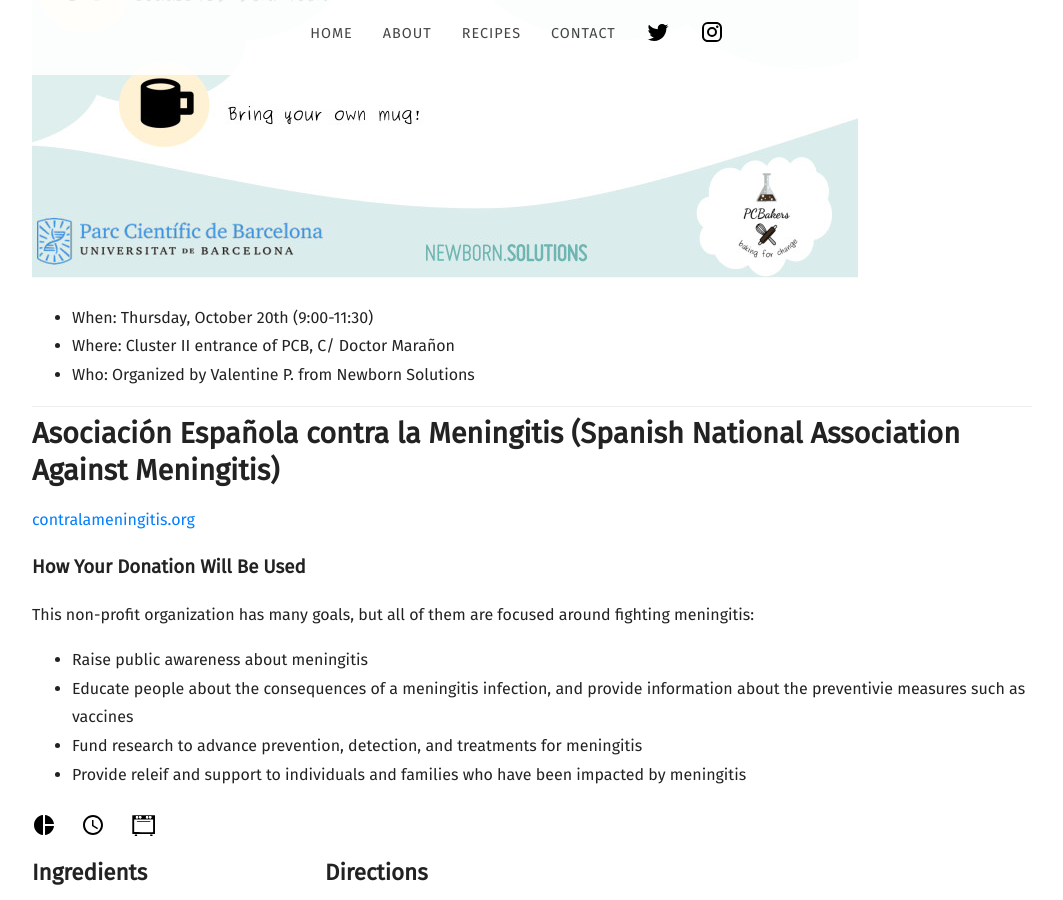
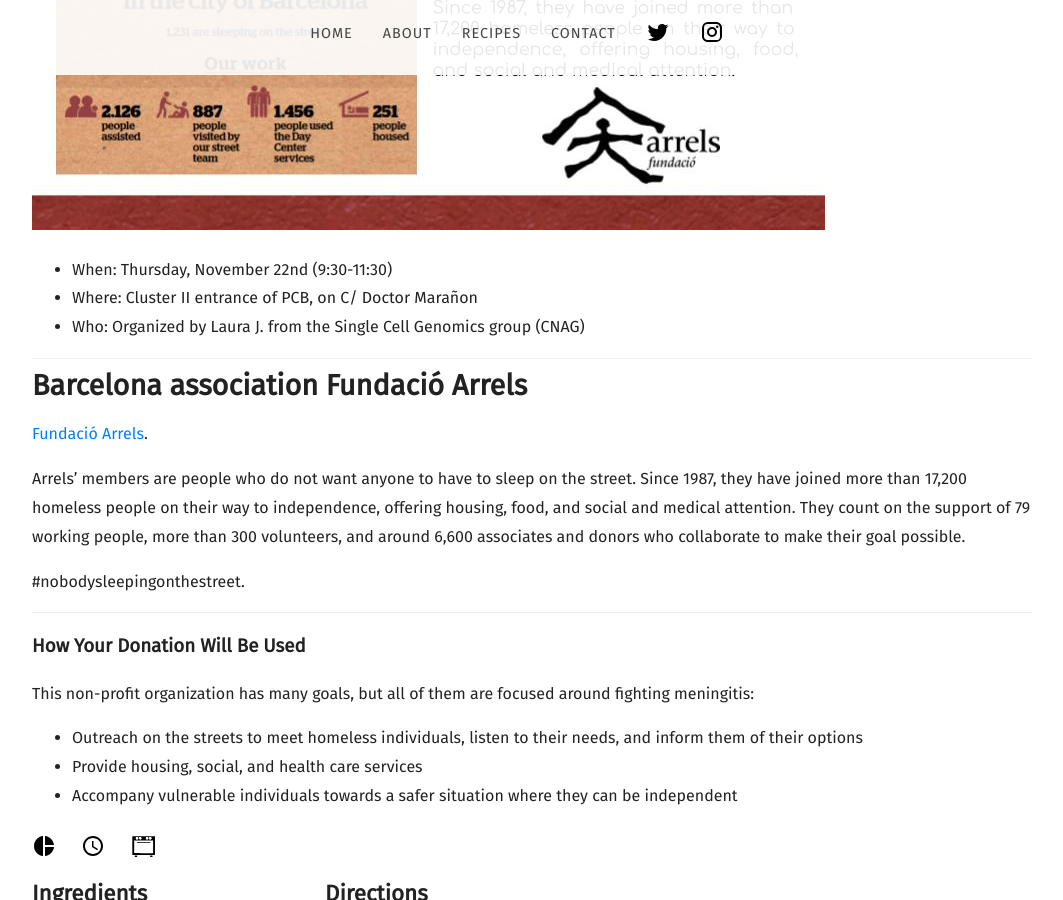
Before and after one commit to willblev/PCBakers, a Jekyll site: the page built from _posts/2022-11-02-November-Arrels.md, in a window 1280 px wide and 900 px high, scrolled down 1347 px. Shown: the whole window, without its empty margins (108-1171 px from the left). Built offline with Jekyll 4.4.1, drawn with Linux system fonts in a browser that asks for light colours; nearby versions of some CDN libraries; some web fonts are replaced; some of the changed text lies outside the part shown.

Commit message:
updated nov bake sale details

```diff
--- a/_posts/2022-11-02-November-Arrels.md
+++ b/_posts/2022-11-02-November-Arrels.md
@@ -1,9 +1,9 @@
 ---
 date: 2022-11-02
-title: Bake Sale November 22nd - Arrels Fundaci
+title: Bake Sale November 22nd - Fundació Arrels
 categories:
   - Bake Sales
-featured_image: https://willblev.github.io/PCBakers/images/post_images/bakesale_oct20_A4.jpg
+featured_image: https://github.com/willblev/PCBakers/blob/main/images/post_images/BAKE%20SALE%2022ndNOV22%20_%20A4.jpg
 recipe:
 
   ingredients_markdown: |-
@@ -16,18 +16,22 @@
     3. Donate some money to a good cause (suggested 3 Euros minimum donation per portion)
     4. Enjoy your delicious breakfast & chat with other folks from all around the PCB
 ---
-- When: Thursday, October 20th (9:00-11:30)
-- Where: Cluster II entrance of PCB, C/ Doctor Marañon
-- Who: Organized by Valentine P. from Newborn Solutions
+- When: Thursday, November 22nd (9:30-11:30)
+- Where: Cluster II entrance of PCB, on C/ Doctor Marañon
+- Who: Organized by Laura J. from the Single Cell Genomics group (CNAG)
 
 ---
 
-# Asociación Española contra la Meningitis (Spanish National Association Against Meningitis)
-[contralameningitis.org](https://contralameningitis.org/)
+# Barcelona association Fundació Arrels
+[Fundació Arrels](https://www.arrelsfundacio.org/en/).
 
+Arrels’ members are people who do not want anyone to have to sleep on the street. Since 1987, they have joined more than 17,200 homeless people on their way to independence, offering housing, food, and social and medical attention. They count on the support of 79 working people, more than 300 volunteers, and around 6,600 associates and donors who collaborate to make their goal possible.
+
+#nobodysleepingonthestreet.
+
+-------------
 ### How Your Donation Will Be Used
 This non-profit organization has many goals, but all of them are focused around fighting meningitis:
-- Raise public awareness about meningitis
-- Educate people about the consequences of a meningitis infection, and provide information about the preventivie measures such as vaccines
-- Fund research to advance prevention, detection, and treatments for meningitis
-- Provide releif and support to individuals and families who have been impacted by meningitis
+- Outreach on the streets to meet homeless individuals, listen to their needs, and inform them of their options
+- Provide housing, social, and health care services
+- Accompany vulnerable individuals towards a safer situation where they can be independent
```
